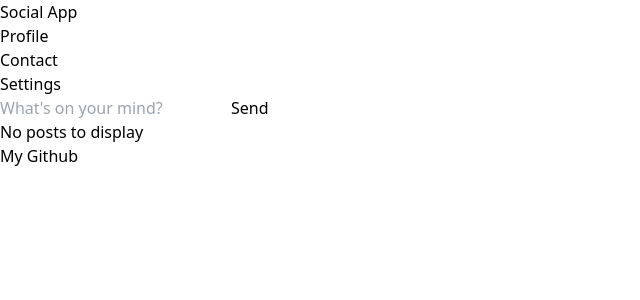
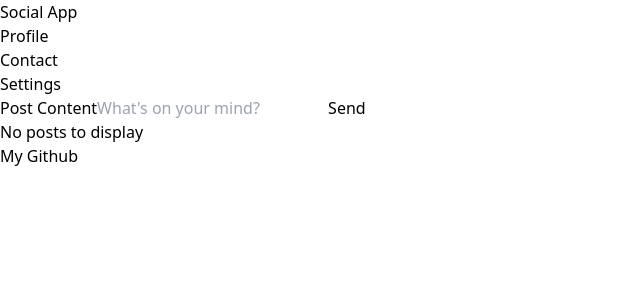
Before and after one commit to patrickoser/social-app, a React (Vite) app: page /home in a window 1280 px wide. Shown: the top 300 px of the page, without its empty margins (0-640 px from the left). Built offline with nearby package versions, Linux system fonts and the light colour scheme.

Commit message:
Position label offscreen in PostForm.

```diff
--- a/src/components/PostForm.jsx
+++ b/src/components/PostForm.jsx
@@ -7,14 +7,18 @@ const PostForm = () => {
     return (
         <div className="py-2 border-b border-black">
             <form action="POST" className="flex">
+                <label
+                    htmlFor="postContent"
+                    className="absolute left-[-10000px]"
+                >Post Content</label>
                 <input
+                    className="bg-gray-50 border border-gray-300 text-gray-900 text-sm rounded-lg focus:ring-blue-500 focus:border-blue-500 w-full p-2.5"
                     type="text"
                     value={postContent}
                     name="postContent"
                     placeholder="What's on your mind?"
                     onChange={(e) => setPostContent(e.target.value)}
                     required
-                    className="bg-gray-50 border border-gray-300 text-gray-900 text-sm rounded-lg focus:ring-blue-500 focus:border-blue-500 w-full p-2.5"
                 />
                 <button type="submit" className="text-white bg-blue-700 hover:bg-blue-800 focus:ring-4 focus:outline-none focus:ring-blue-300 font-medium rounded-lg text-sm px-4 py-2 ml-2">Send</button>
             </form>
```
